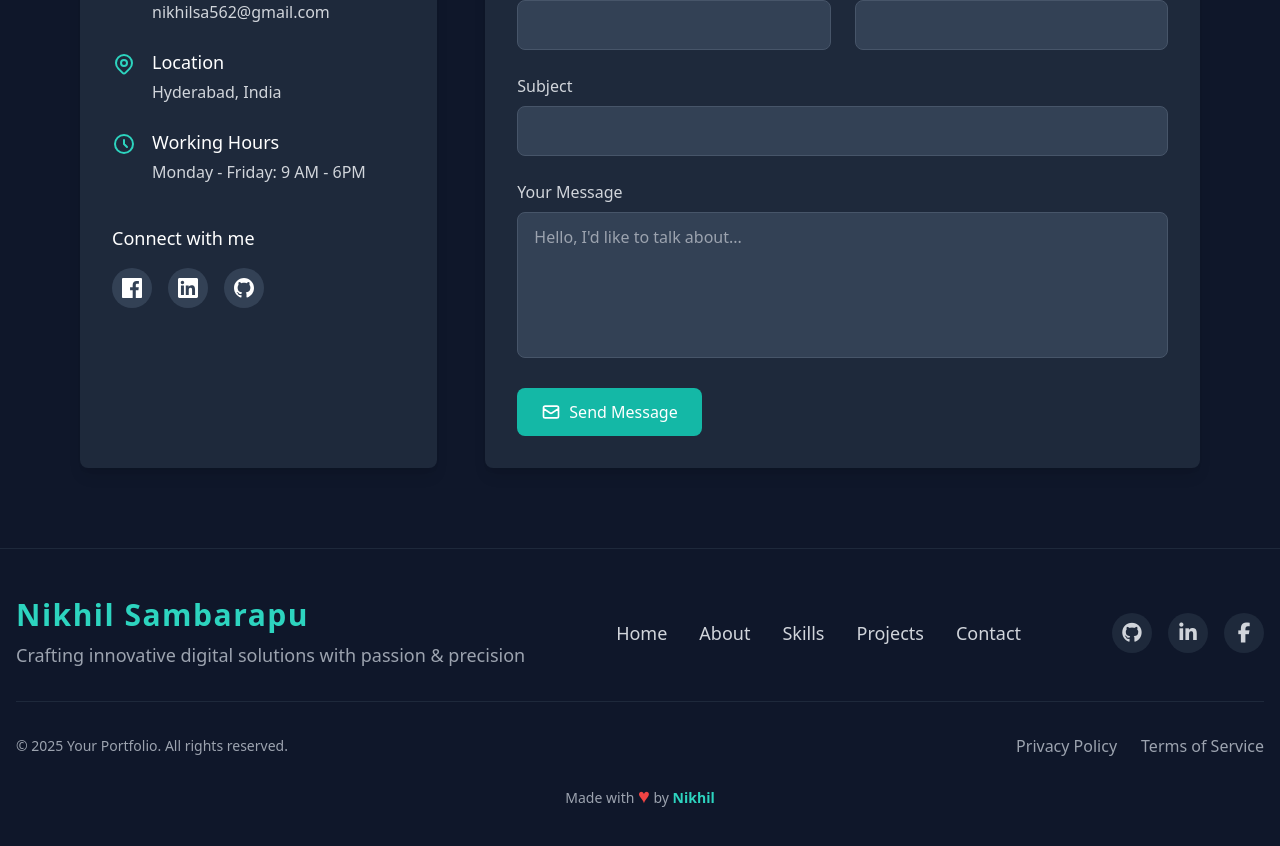
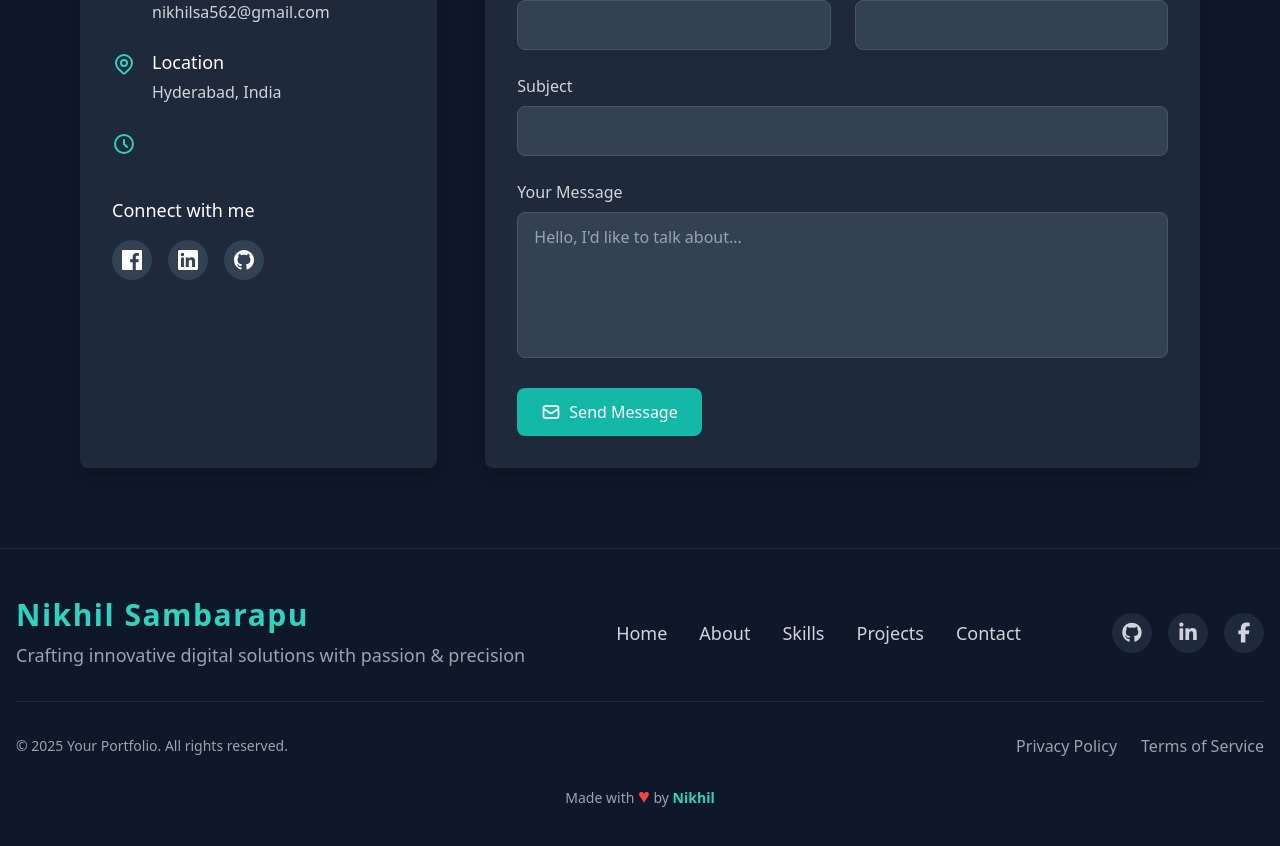
Before and after one commit to Nikhil-Netha04/NikhilSambarapu_Portfolio, a React (Vite) app: page / in a window 1280 px wide. Shown: the part 5100-5946 px from the top of the page. Built offline with nearby package versions, Linux system fonts and the light colour scheme.

Commit message:
Remove working hours from ContactSection component
Removed working hours section from ContactSection.

```diff
--- a/src/components/ContactSection.jsx
+++ b/src/components/ContactSection.jsx
@@ -117,12 +117,6 @@ const ContactSection = () => {
                     <svg xmlns="http://www.w3.org/2000/svg" className="h-6 w-6" fill="none" viewBox="0 0 24 24" stroke="currentColor">
                       <path strokeLinecap="round" strokeLinejoin="round" strokeWidth={2} d="M12 8v4l3 3m6-3a9 9 0 11-18 0 9 9 0 0118 0z" />
                     </svg>
-                  </div>
-                  <div>
-                    <h4 className="text-lg font-medium text-white mb-1">Working Hours</h4>
-                    <p className="text-gray-300">
-                      Monday - Friday: 9 AM - 6PM
-                    </p>
                   </div>
                 </div>
               </div>
```
